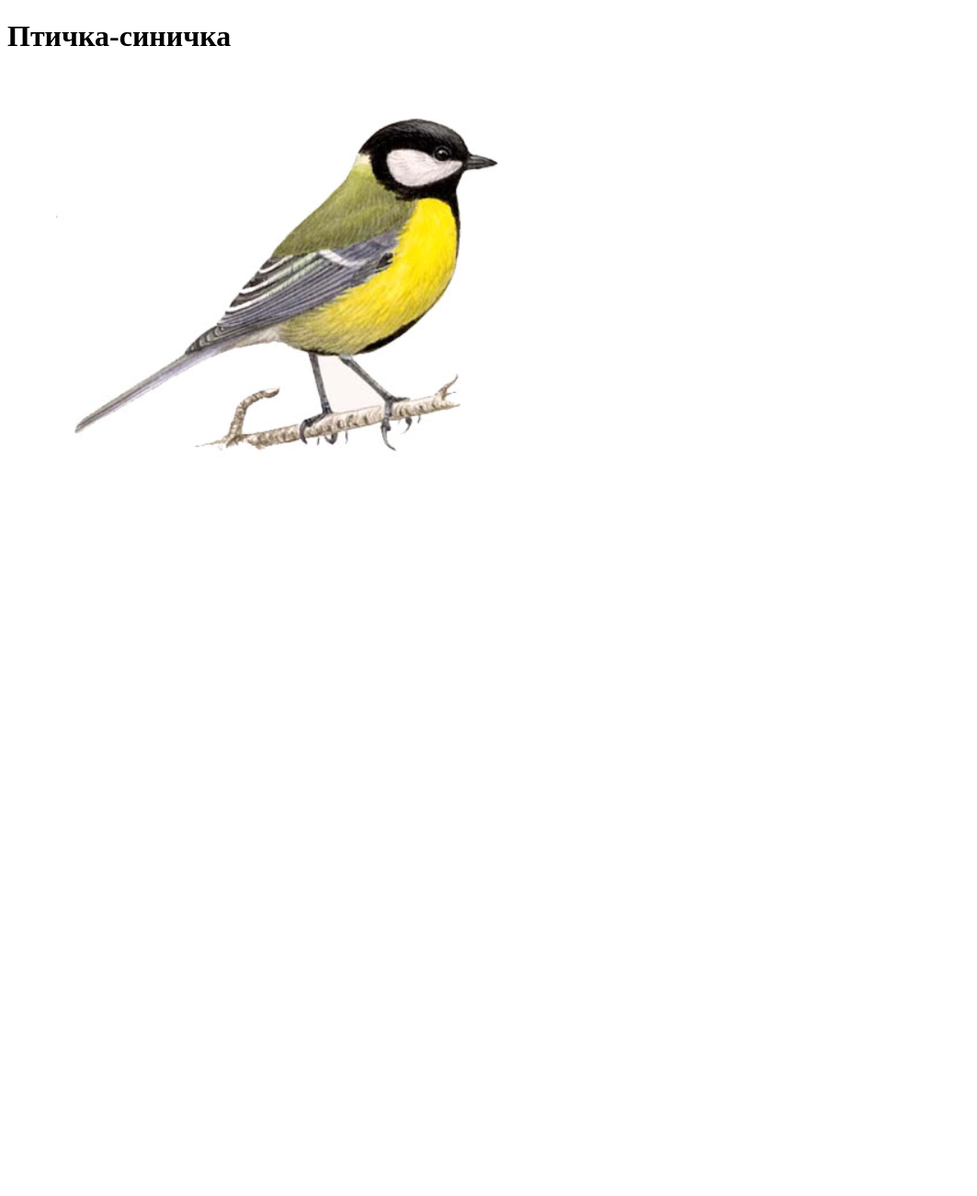
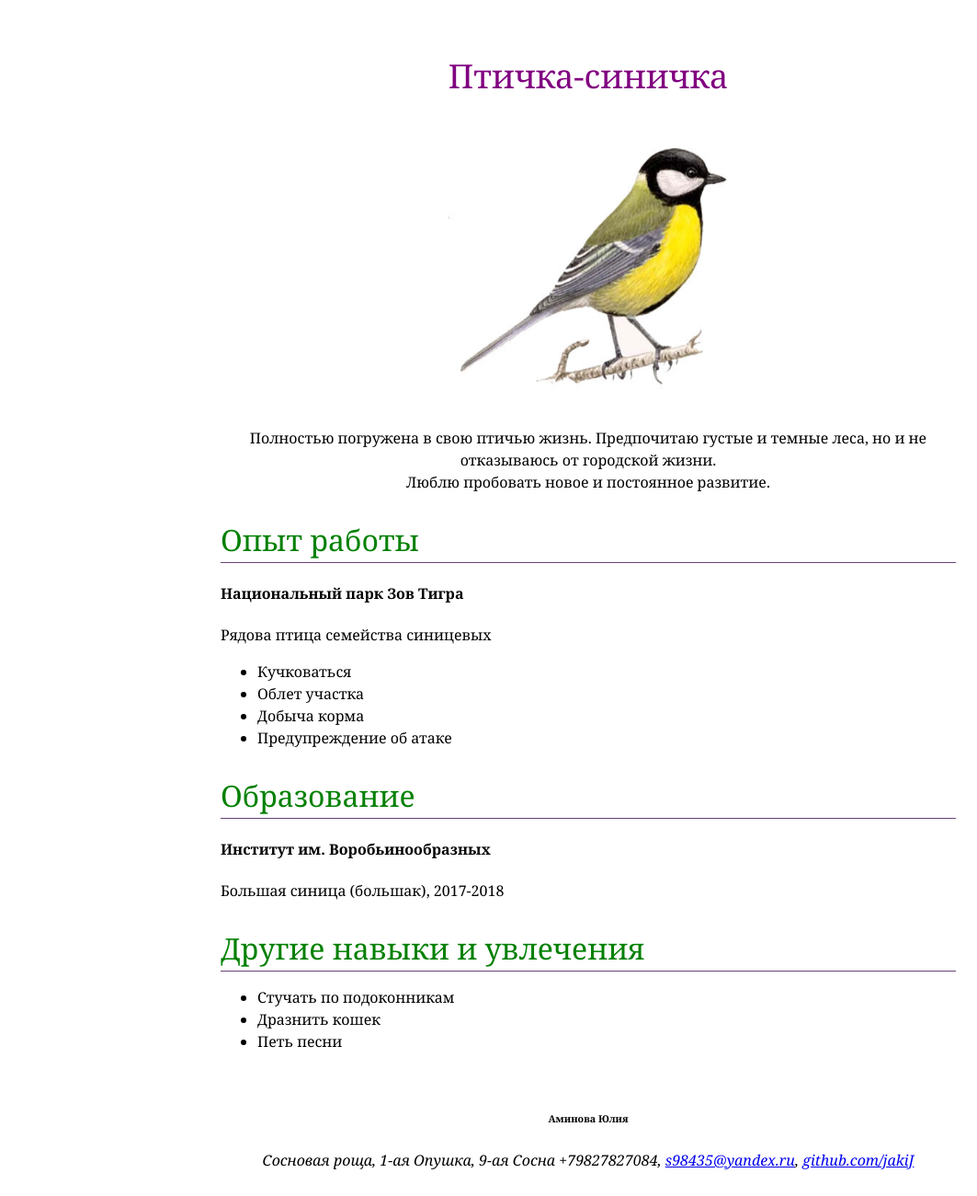
Before and after one commit to jakiJ/rsschool-cv, a plain HTML site: page index.html in a window 1280 px wide. Shown: the whole page at 92% size, without its empty margins (0-1063 px from the left). Before the commit the page ends 800 px from the top, so only its background shows below. Drawn offline with Linux system fonts and the light colour scheme.

Commit message:
feat: added style + main + footer

```diff
--- a/index.html
+++ b/index.html
@@ -14,9 +14,34 @@
         </figure>
     </header>
     <main>
+        <section id="main">
+            <p class="about-bird">Полностью погружена в свою птичью жизнь. Предпочитаю густые и темные леса, но и не отказываюсь от городской жизни. <br>
+               Люблю пробовать новое и постоянное развитие.</p>
+            <h2>Опыт работы</h2>
+            <h4>Национальный парк Зов Тигра</h4>
+            <p>Рядова птица семейства синицевых</p>
+                <ul>
+                    <li>Кучковаться</li>
+                    <li>Облет участка</li>
+                    <li>Добыча корма</li>
+                    <li>Предупреждение об атаке</li>
+                </ul>
+             <h2>Образование</h2>
+             <h4>Институт им. Воробьинообразных</h4>
+                <P>Большая синица (большак), 2017-2018</p>
+             <h2>Другие навыки и увлечения</h2>
+                <ul>
+                    <li>Стучать по подоконникам</li>
+                    <li>Дразнить кошек</li>
+                    <li>Петь песни</li>
+                </ul>
+        </section>
     </main>
     <footer>
-
+        <section id='footer'>
+            <h6>Аминова Юлия</h6>
+            <address>Сосновая роща, 1-ая Опушка, 9-ая Сосна +79827827084, <a href='s98435@yandex.ru'>s98435@yandex.ru</a>, <a href='https://github.com/jakiJ'>github.com/jakiJ</a></address>
+        </section>
     </footer>
 </body>
 </html>
--- a/style.css
+++ b/style.css
@@ -0,0 +1,57 @@
+body {
+    font-family: Georgia;
+    font-size: 16px;
+    margin: 0 auto;
+    max-width: 800px;
+    line-height: 1.5;
+    padding-top: 32px;
+    padding-bottom: 32px;
+  }
+
+  .bird-tit {
+      height: 300px;
+      width: 320px;
+  }
+
+  .about-bird {
+      text-align: center;
+  }
+
+
+  p {
+      margin-bottom: 12px;
+  }
+
+  h1,
+  h2,
+  h3 {
+      font-weight: 400;
+      }
+
+  h1 {
+      font-size: 36px;
+      margin-bottom: 0px;
+      color: purple;
+  }
+
+  h2 {
+      font-size: 32px;
+      border-bottom: 1px solid #647;
+      margin-bottom: 8px;
+      color: green;
+  }
+
+  h3 {
+      font-size: 21px;
+      margin-bottom: 0px;
+  }
+
+  #header {
+      margin-bottom: 32px;
+      text-align: center;
+  }
+
+  #footer {
+      margin-top: 64px;
+      text-align: center;
+  }
```
